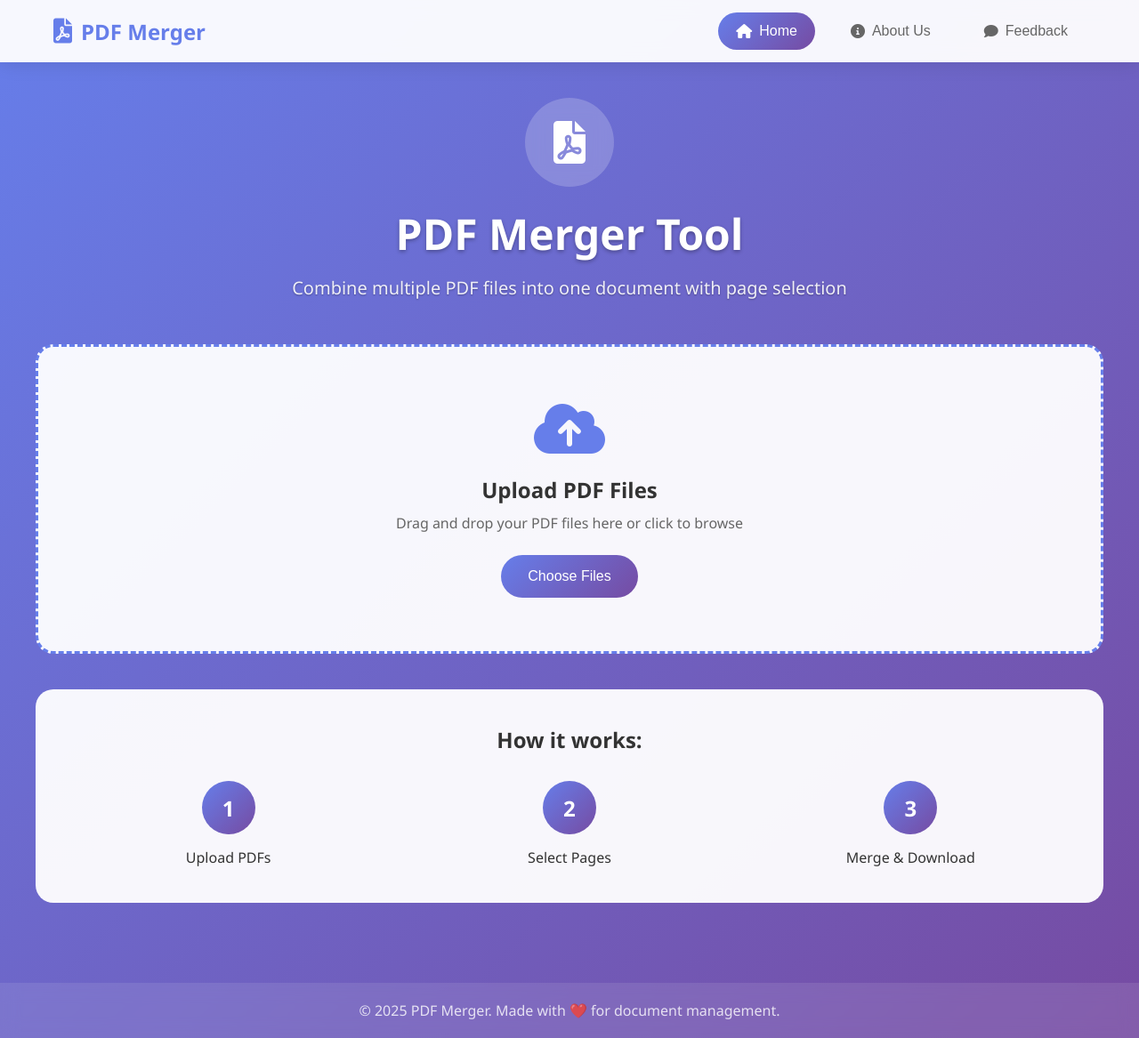
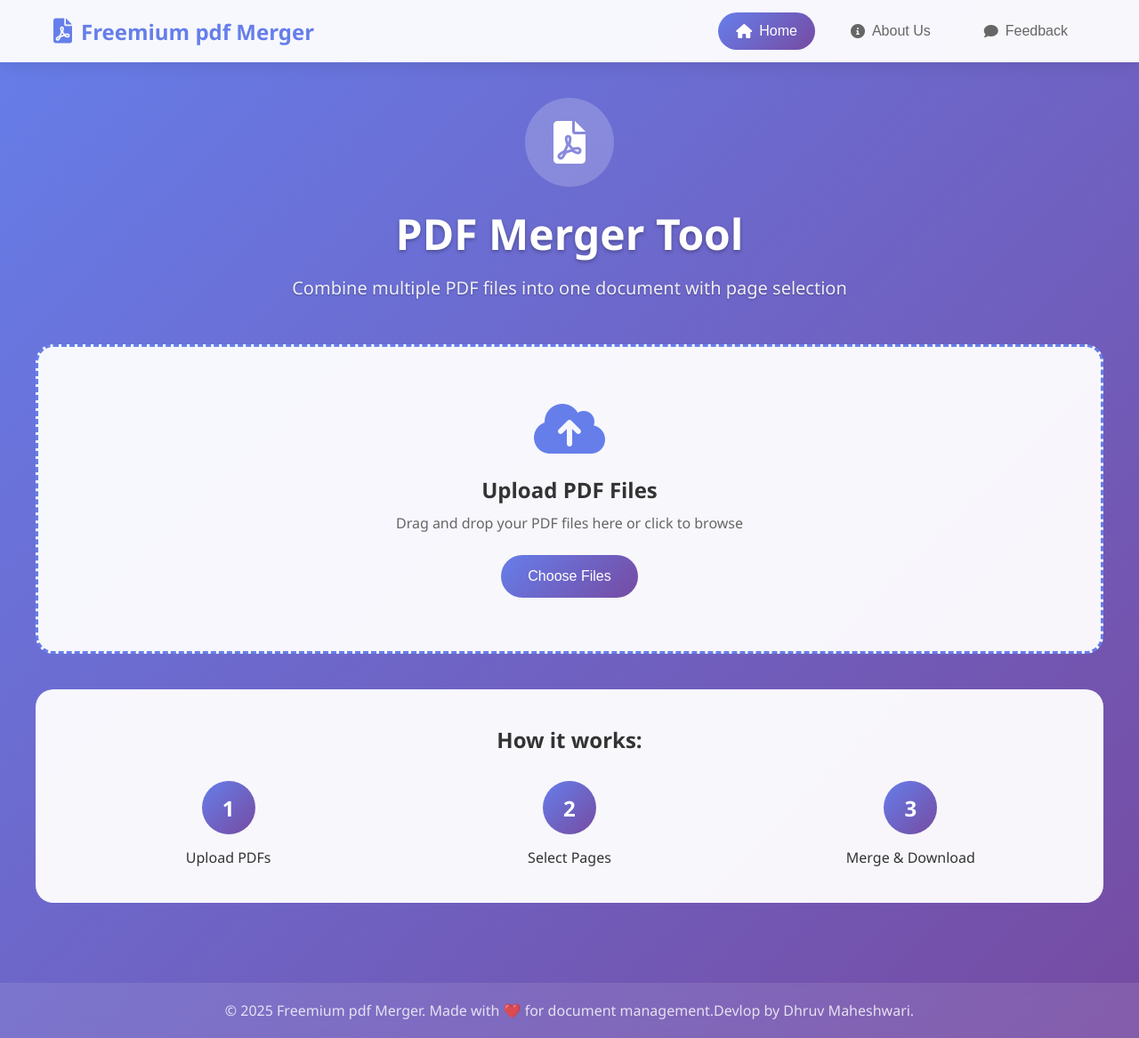
Before and after one commit to gitdhruv-tech/pdf-merger-app, a website: page public/index.html in a window 1280 px wide. Shown: the whole page at 89% size. Drawn offline with Linux system fonts and the light colour scheme.

Commit message:
Update index.html

```diff
--- a/public/index.html
+++ b/public/index.html
@@ -13,7 +13,7 @@
         <div class="nav-container">
             <div class="nav-brand">
                 <i class="fas fa-file-pdf"></i>
-                <span>PDF Merger</span>
+                <span>Freemium pdf Merger</span>
             </div>
             <div class="nav-menu">
                 <button class="nav-btn active" data-tab="home">
@@ -115,13 +115,13 @@
             <div class="container">
                 <div class="about-header">
                     <i class="fas fa-info-circle"></i>
-                    <h1>About PDF Merger</h1>
+                    <h1>About Freemium pdf Merger</h1>
                 </div>
 
                 <div class="about-content">
                     <div class="mission-section">
                         <h2>Our Mission</h2>
-                        <p>PDF Merger is designed to simplify document management by providing a fast, secure, and user-friendly way to combine multiple PDF files into a single document. Whether you're consolidating reports, merging contracts, or organizing documents, our tool makes the process effortless.</p>
+                        <p> Freemium pdf Merger is designed to simplify document management by providing a fast, secure, and user-friendly way to combine multiple PDF files into a single document. Whether you're consolidating reports, merging contracts, or organizing documents, our tool makes the process effortless.dDevlop and host by Dhruv Maheshwari.</p>
                     </div>
 
                     <div class="features-grid">
@@ -174,7 +174,7 @@
                 <div class="feedback-header">
                     <i class="fas fa-comment"></i>
                     <h1>We Value Your Feedback</h1>
-                    <p>Help us improve PDF Merger by sharing your thoughts and suggestions</p>
+                    <p>Help us improve  Freemium pdf Merger by sharing your thoughts and suggestions</p>
                 </div>
 
                 <div class="feedback-form">
@@ -227,7 +227,7 @@
     <!-- Footer -->
     <footer class="footer">
         <div class="container">
-            <p>&copy; 2025 PDF Merger. Made with ❤️ for document management.</p>
+            <p>&copy; 2025  Freemium pdf Merger. Made with ❤️ for document management.Devlop by Dhruv Maheshwari.</p>
         </div>
     </footer>
 
```
